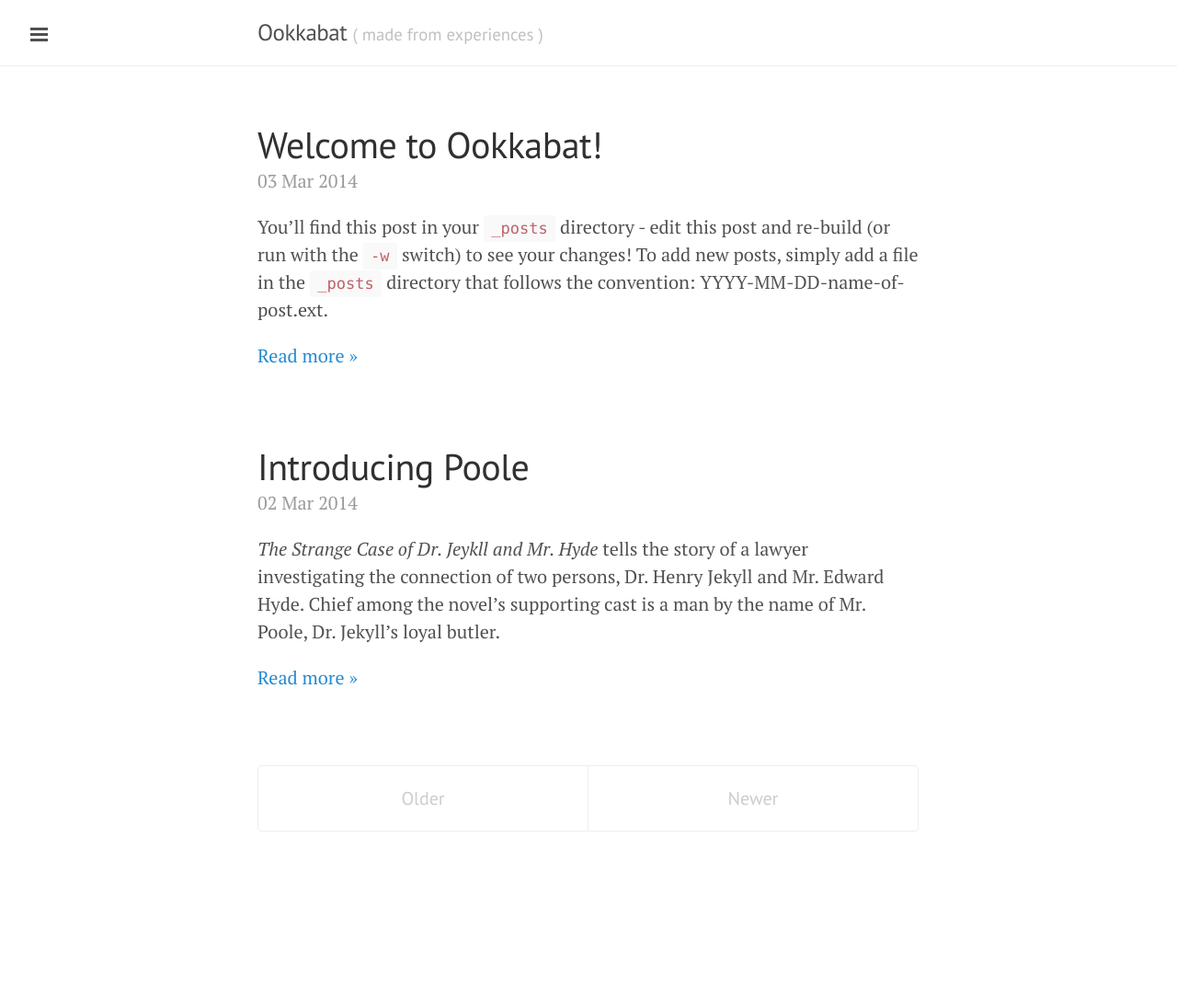
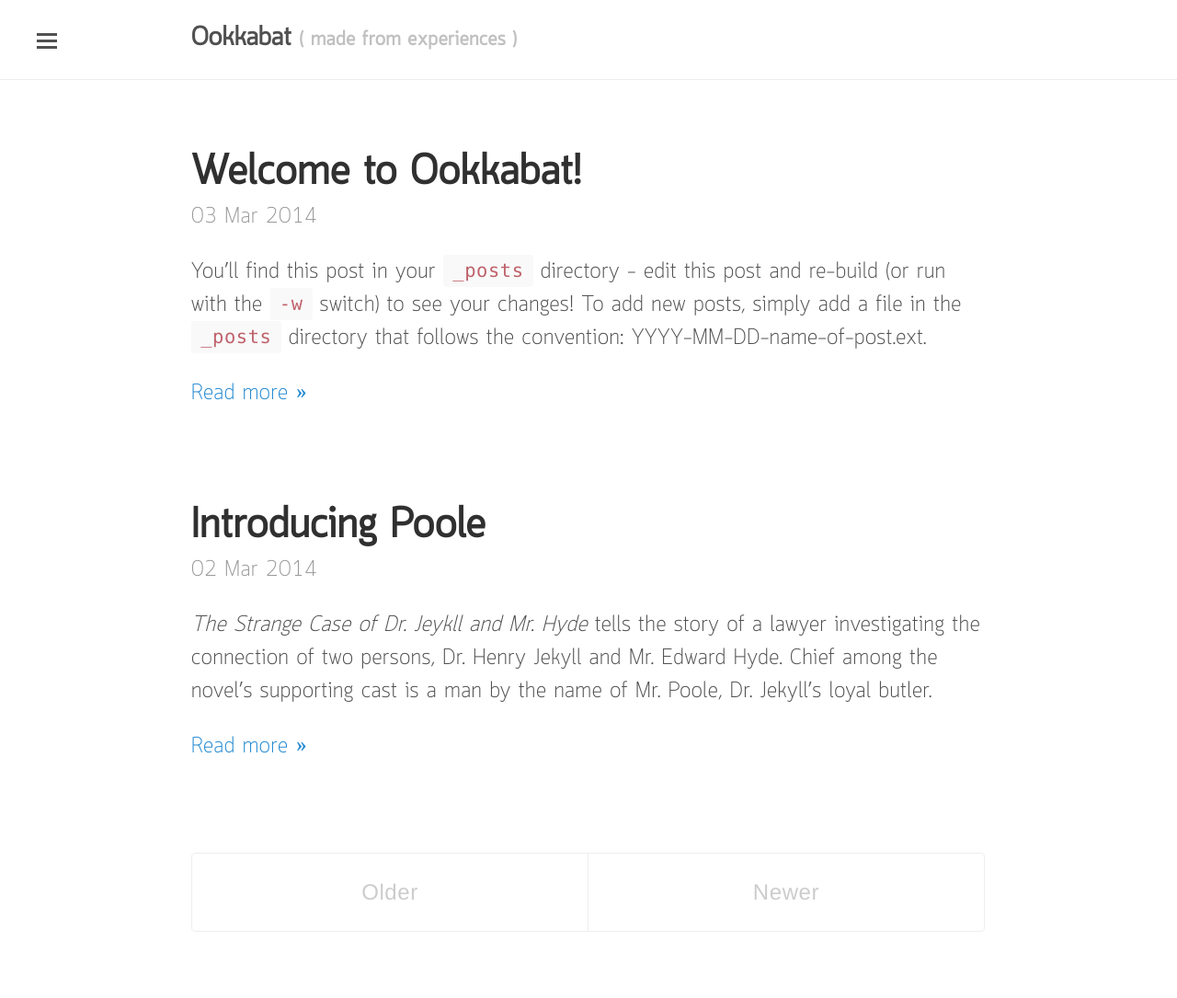
Before and after one commit to lnwKodeDotCom/lnwkodedotcom.github.io, a Jekyll site: the page built from index.html, in a window 1280 px wide. Shown: the whole page at 92% size. Built offline with Jekyll 4.4.1, drawn with Linux system fonts in a browser that asks for light colours; Markdown is read by kramdown in place of the engine named in the settings; the list of posts is cut into pages by our own code; before the commit the page ends 964 px from its top, so only the background shows below that.

Commit message:
Added font quark, set responsive font.

```diff
--- a/_includes/head.html
+++ b/_includes/head.html
@@ -15,9 +15,11 @@
 
   <!-- CSS -->
   <!-- build:css /assets/stylesheets/style.min.css -->
+  <link rel="stylesheet" href="/assets/stylesheets/quark.css">
+  <link rel="stylesheet" href="/assets/stylesheets/boon.css">
   <link rel="stylesheet" href="/assets/stylesheets/style.css">
   <!-- endbuild -->
-  <link rel="stylesheet" href="http://fonts.googleapis.com/css?family=PT+Serif:400,400italic,700|PT+Sans:400">
+  <!--<link rel="stylesheet" href="http://fonts.googleapis.com/css?family=PT+Serif:400,400italic,700|PT+Sans:400">-->
 
   <!-- JS -->
   <!-- build:js /assets/javascript/all.min.js -->
--- a/_sass/lanyon.scss
+++ b/_sass/lanyon.scss
@@ -39,11 +39,23 @@ html, body {
 }
 
 html {
-  font-family: "PT Serif", Georgia, "Times New Roman", serif;
+  font-family: "QuarkLight", Georgia, "Times New Roman", serif;
+  font-size: 1.1rem;
+  letter-spacing: .025rem;
+}
+@media (min-width: 38rem) {
+  html {
+    font-size: 1.3rem;
+  }
+}
+@media (min-width: 56rem) {
+  html {
+    font-size: 1.5rem;
+  }
 }
 
 h1, h2, h3, h4, h5, h6 {
-  font-family: "PT Sans", Helvetica, Arial, sans-serif;
+  font-family: "QuarkBold", Helvetica, Arial, sans-serif;
   font-weight: 400;
   color: #313131;
   letter-spacing: -.025rem;
--- /dev/null
+++ b/assets/stylesheets/boon.css
@@ -0,0 +1,27 @@
+@font-face {
+  src: url("../fonts/woff/boon-300.woff") format("woff");
+  font-family: "Boon-0.6";
+  font-style: normal;
+  font-weight: 300;
+}
+
+@font-face {
+  src: url("../fonts/woff/boon-300-oblique.woff") format("woff");
+  font-family: "Boon-0.6";
+  font-style: italic;
+  font-weight: 300;
+}
+
+@font-face {
+  src: url("../fonts/woff/boon-700.woff") format("woff");
+  font-family: "Boon-0.6";
+  font-style: normal;
+  font-weight: 700;
+}
+
+@font-face {
+  src: url("../fonts/woff/boon-700-oblique.woff") format("woff");
+  font-family: "Boon-0.6";
+  font-style: italic;
+  font-weight: 700;
+}
--- /dev/null
+++ b/assets/stylesheets/quark.css
@@ -0,0 +1,19 @@
+/* Generated by Font Squirrel (http://www.fontsquirrel.com) on May 30, 2015 */
+
+
+
+@font-face {
+    font-family: 'QuarkBold';
+    src: url('../fonts/woff/quark-bold-webfont.woff') format('woff');
+    font-weight: bold;
+    font-style: normal;
+
+}
+
+@font-face {
+  font-family: 'QuarkLight';
+  src: url('../fonts/woff/quark-light-webfont.woff') format('woff');
+  font-weight: normal;
+  font-style: normal;
+
+}
```
Also changed, not shown: assets/fonts/woff/boon-300-oblique.woff (added), assets/fonts/woff/boon-300.woff (added), assets/fonts/woff/boon-400-oblique.woff (added), assets/fonts/woff/boon-400.woff (added), assets/fonts/woff/boon-500-oblique.woff (added), assets/fonts/woff/boon-500.woff (added), assets/fonts/woff/boon-700-oblique.woff (added), assets/fonts/woff/boon-700.woff (added), assets/fonts/woff/quark-bold-webfont.woff (added), assets/fonts/woff/quark-light-webfont.woff (added).
